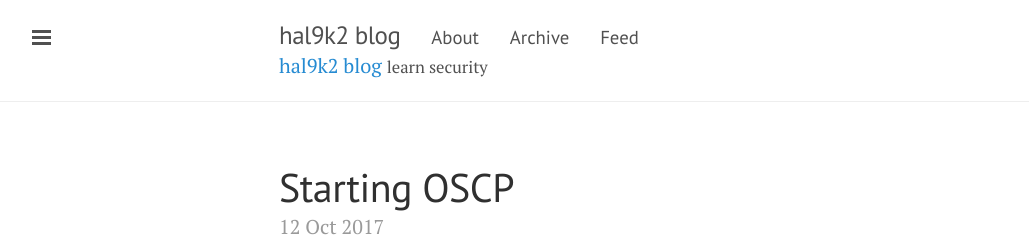
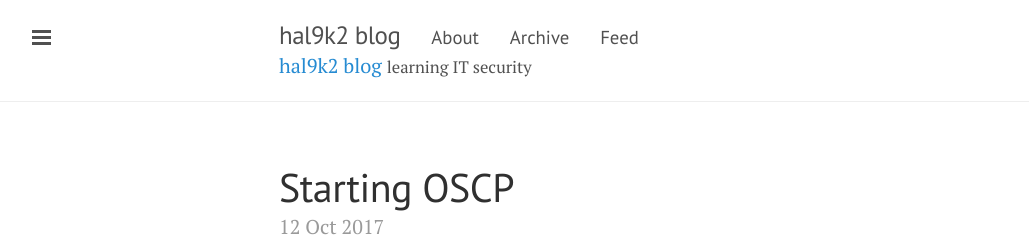
Before and after one commit to chosenonehacks/chosenonepl.github.io.old, a Jekyll site: the page built from index.html, in a window 1280 px wide. Shown: the top 250 px of the page, without its empty margins (1-1030 px from the left). Built offline with Jekyll 4.4.1, drawn with Linux system fonts in a browser that asks for light colours; the list of posts is cut into pages by our own code.

Commit message:
Update _config.yml

```diff
--- a/_config.yml
+++ b/_config.yml
@@ -3,7 +3,7 @@ permalink:           pretty
 
 # Setup
 title:               hal9k2 blog
-tagline:             learn security
+tagline:             learning IT security
 url:
 paginate:            1
 baseurl:             ""
```
